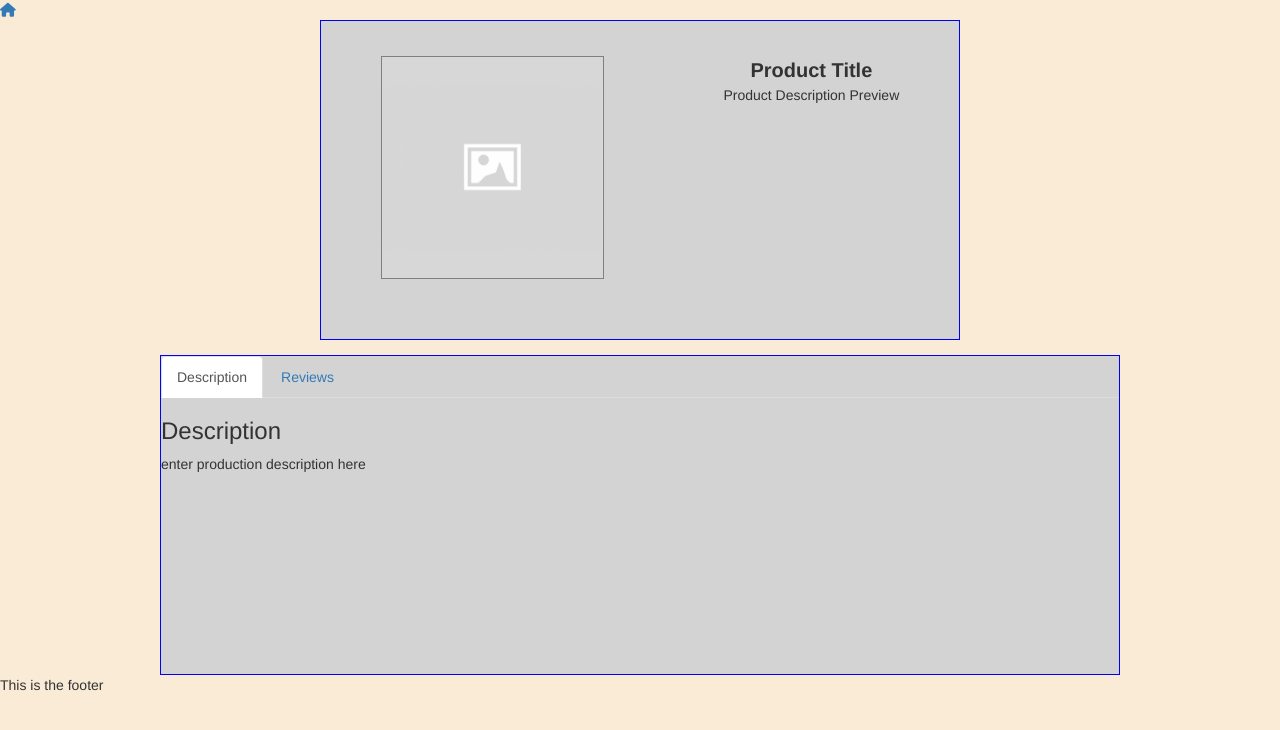
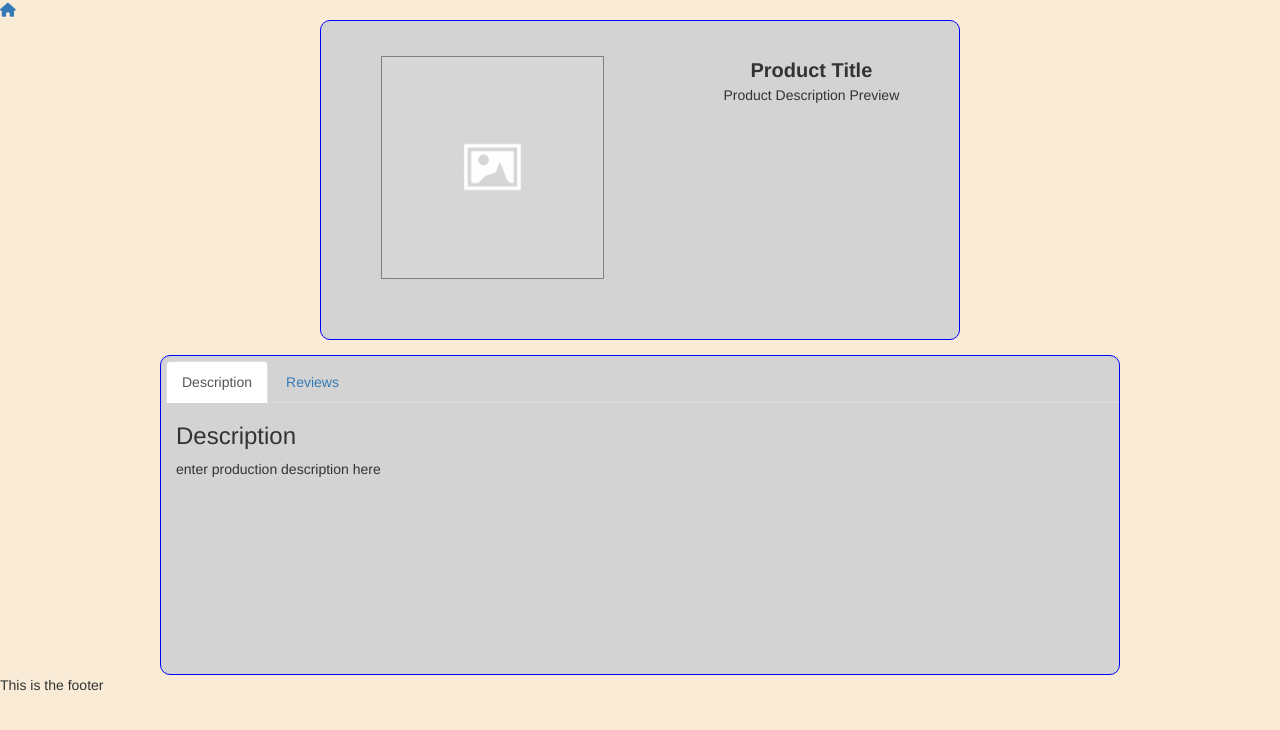
Before and after one commit to swallsy/Magic-Shoppe-Project, a React (Create React App) app: page /product in a window 1280 px wide. Shown: the top 730 px of the page. Built offline with nearby package versions, Linux system fonts and the light colour scheme.

Commit message:
cleaned up tab margins

```diff
--- a/src/styles/ProductPage.css
+++ b/src/styles/ProductPage.css
@@ -5,6 +5,7 @@ body {
 .productContainer {
   background-color: LightGray;
   border: 1px solid Blue;
+  border-radius: 10px;
   margin-left: auto;
   margin-right: auto;
   width: 50%;
@@ -43,6 +44,7 @@ body {
 .revsDescContainer {
   background-color: LightGray;
   border: 1px solid Blue;
+  border-radius: 10px;
   margin-top: 15px;
   margin-left: auto;
   margin-right: auto;
@@ -50,7 +52,14 @@ body {
   height: 25vw;
 }
 
+.nav-tabs {
+  margin-top: 5px;
+  margin-left: 5px;
+}
 
+.tab-content {
+  margin-left: 15px;
+}
 
 
 
```
